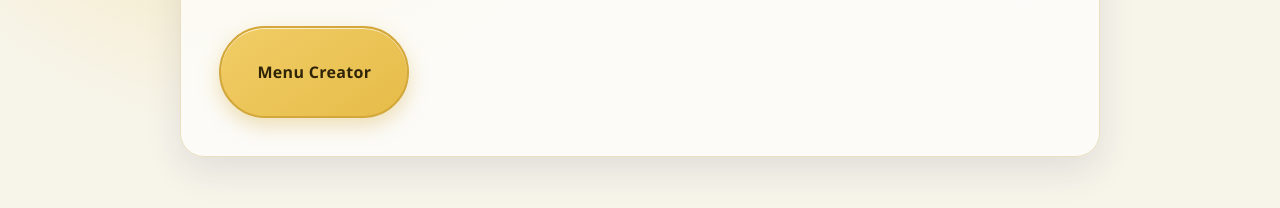
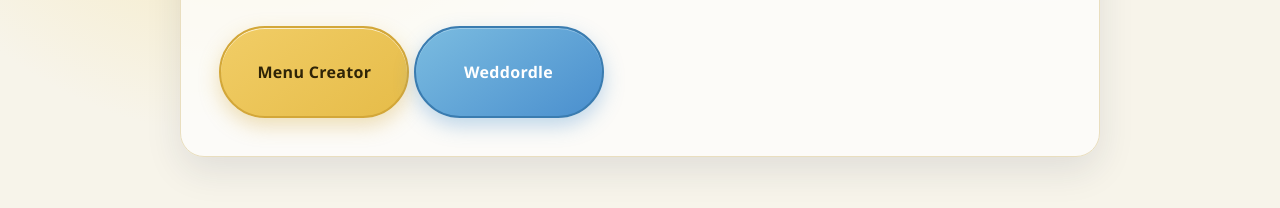
Before and after one commit to APico23/Portfolio, a plain HTML site: page index.html in a window 1280 px wide. Shown: the part 444-652 px from the top of the page. Drawn offline with Linux system fonts and the light colour scheme.

Commit message:
Add files via upload

```diff
--- a/index.html
+++ b/index.html
@@ -81,6 +81,21 @@
           inset 0 1px 0 rgba(255, 255, 255, 0.7);
       }
 
+      .bubble-wedding {
+        background: linear-gradient(145deg, #7bbce0, #4a8fce);
+        border-color: #3a7cb0;
+        color: #fff;
+        box-shadow:
+          0 8px 20px rgba(74, 143, 206, 0.34),
+          inset 0 1px 0 rgba(255, 255, 255, 0.3);
+      }
+
+      .bubble-wedding:hover {
+        box-shadow:
+          0 12px 24px rgba(74, 143, 206, 0.45),
+          inset 0 1px 0 rgba(255, 255, 255, 0.3);
+      }
+
     </style>
   </head>
   <body>
@@ -91,6 +106,7 @@
       </p>
       <div class="bubble-row">
         <a class="bubble" href="MenuCreator/planner.html#data">Menu Creator</a>
+        <a class="bubble bubble-wedding" href="Weddordle/weddordle.html">Weddordle</a>
       </div>
     </main>
   </body>
```
